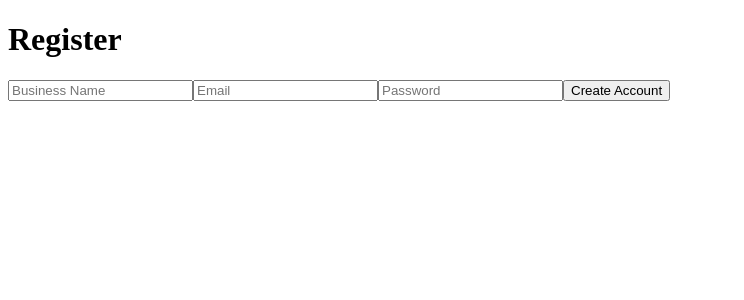
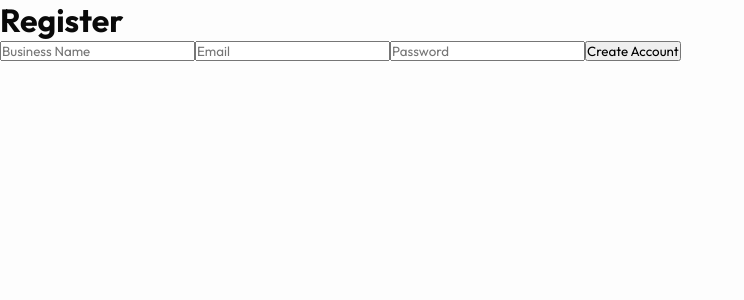
Before and after one commit to yoesitooo/Saas, a Next.js app in the folder src/frontend/: page /register in a window 1280 px wide. Shown: the top 300 px of the page, without its empty margins (0-744 px from the left). Built offline with nearby package versions, Linux system fonts and the light colour scheme.

Commit message:
Fix: Added missing root layout for Next.js build compatibility

```diff
--- /dev/null
+++ b/src/frontend/app/layout.tsx
@@ -0,0 +1,21 @@
+import React from 'react'
+import './globals.css'
+
+export const metadata = {
+  title: 'Horum Booking | Premium Scheduling',
+  description: 'Niche-agnostic appointment scheduling for elite businesses.',
+}
+
+export default function RootLayout({
+  children,
+}: {
+  children: React.ReactNode
+}) {
+  return (
+    <html lang="en">
+      <body>
+        {children}
+      </body>
+    </html>
+  )
+}
```
